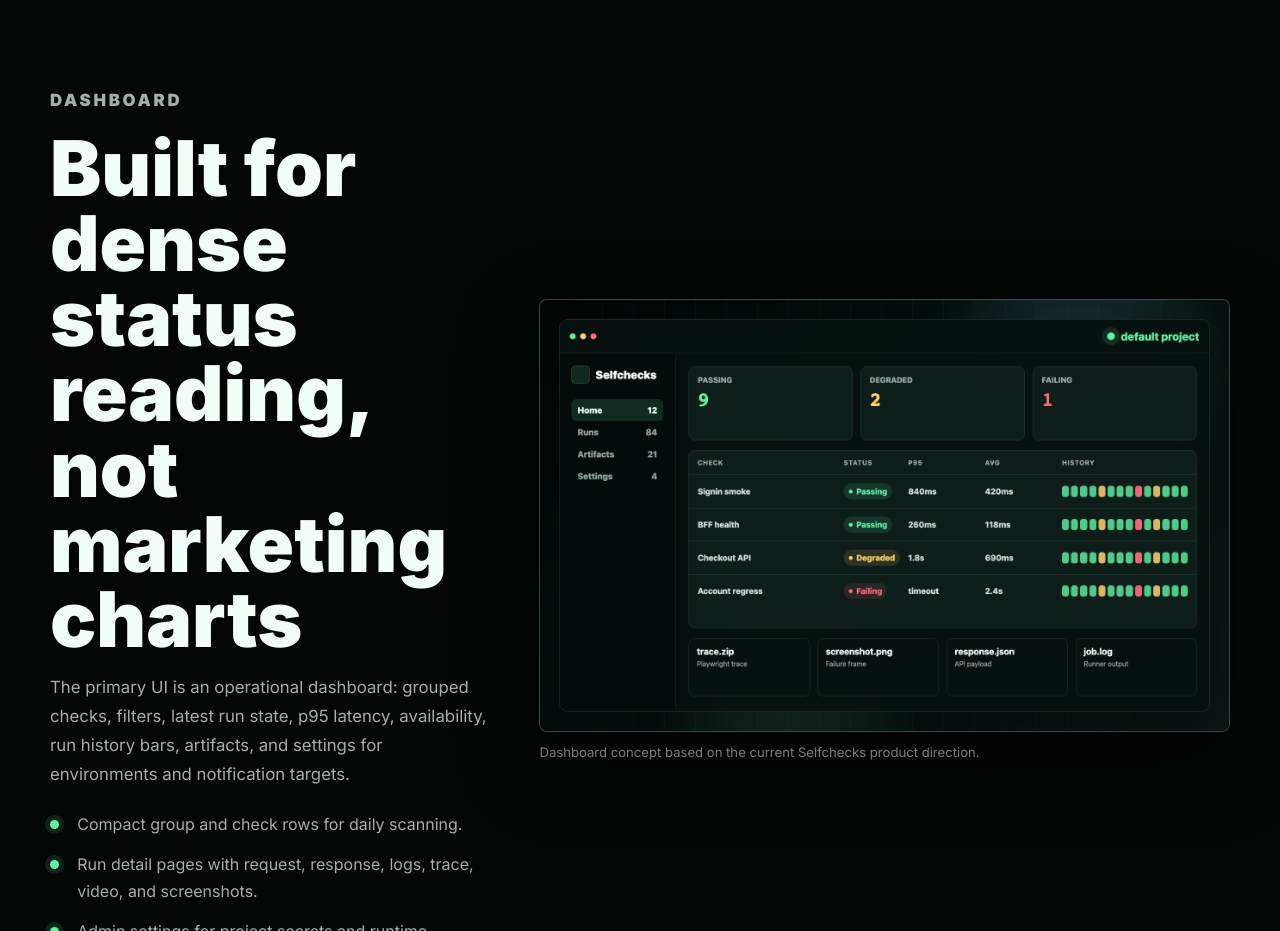
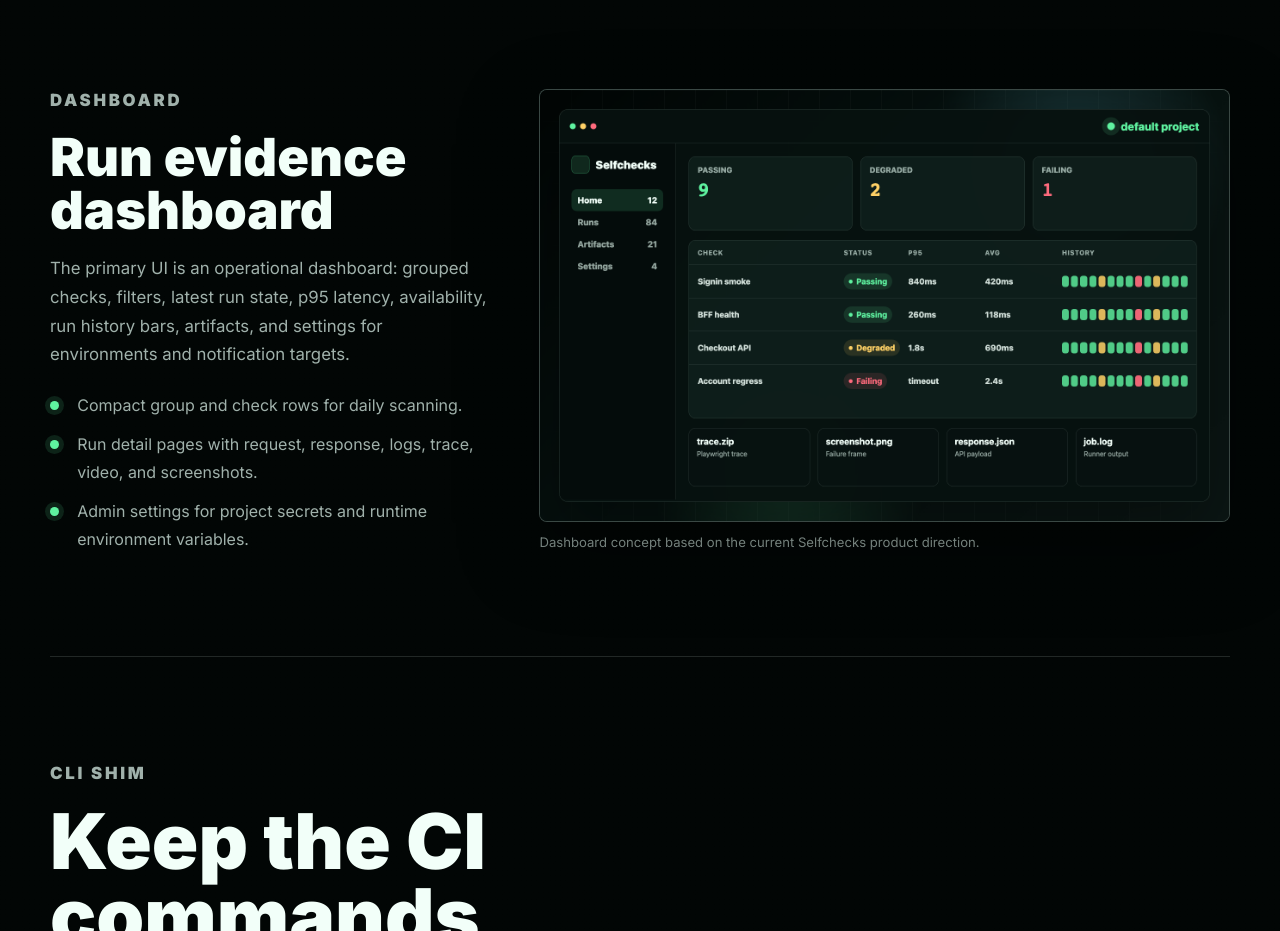
Before and after one commit to selfchecks/selfchecks.github.io, a website: page index.html in a window 1280 px wide. Shown: the part 2340-3271 px from the top of the page. Drawn offline with Linux system fonts and the light colour scheme.

Commit message:
Refine dashboard section heading

```diff
--- a/index.html
+++ b/index.html
@@ -255,7 +255,7 @@
       <section class="section dashboard-section" id="dashboard" aria-labelledby="dashboard-title">
         <div class="dashboard-copy">
           <p class="eyebrow">Dashboard</p>
-          <h2 id="dashboard-title">Built for dense status reading, not marketing charts</h2>
+          <h2 id="dashboard-title">Run evidence dashboard</h2>
           <p>
             The primary UI is an operational dashboard: grouped checks, filters, latest run state,
             p95 latency, availability, run history bars, artifacts, and settings for environments
--- a/styles.css
+++ b/styles.css
@@ -490,6 +490,12 @@ pre,
   gap: 1rem;
 }
 
+.dashboard-copy h2 {
+  max-width: 16ch;
+  font-size: clamp(2.45rem, 4.1vw, 3.8rem);
+  line-height: 1.02;
+}
+
 .check-list {
   display: grid;
   gap: 0.75rem;
```
